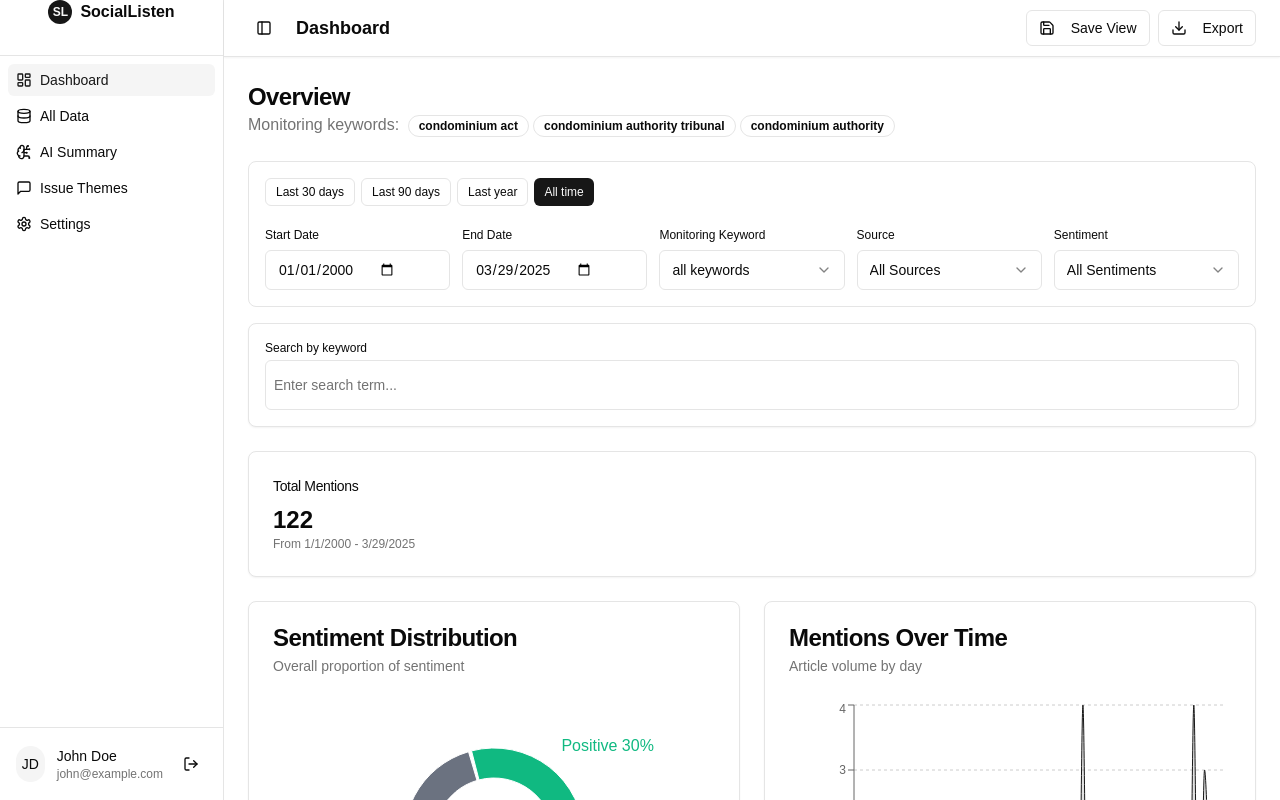
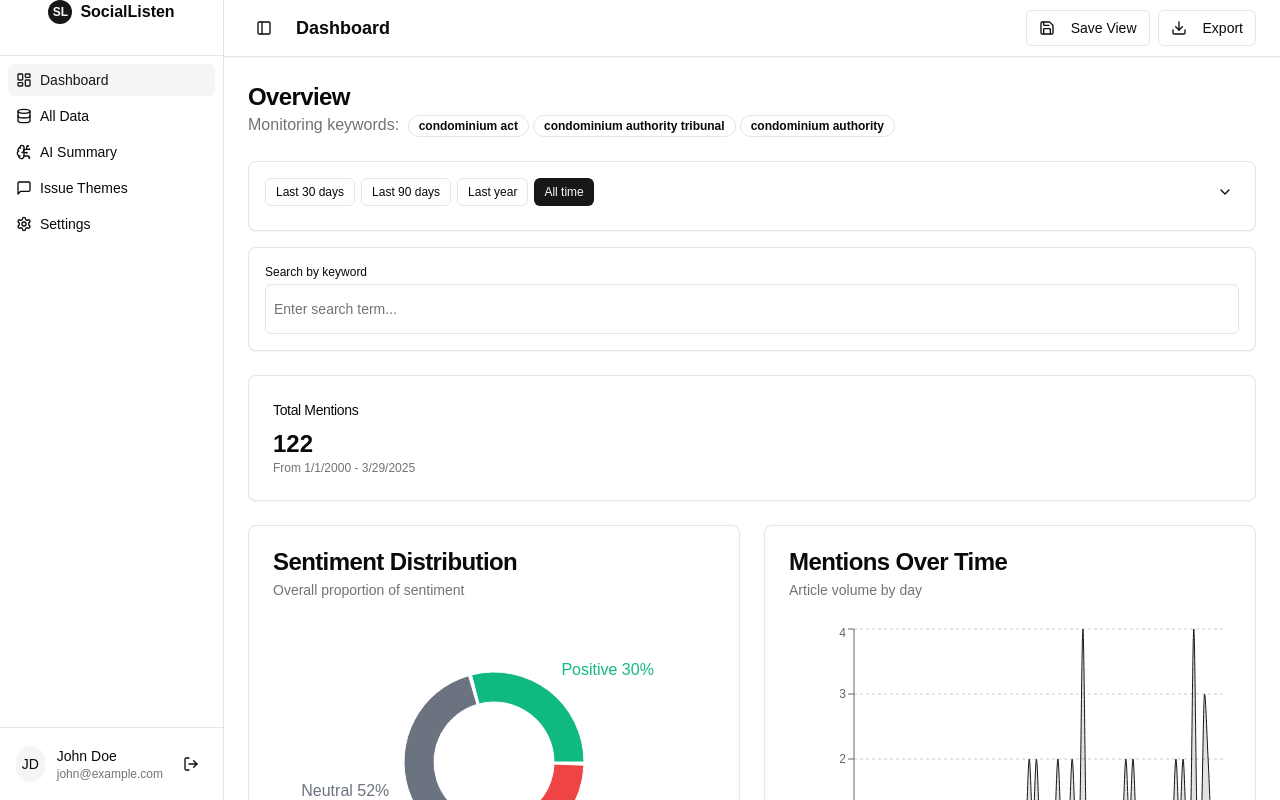
Before and after one commit to MazRadwan/social, a Next.js app: page /dashboard in a window 1280 px wide. Shown: the top 800 px of the page. Built offline with nearby package versions, Linux system fonts and the light colour scheme.

Commit message:
Add collapsible filter bar to provide more space for charts

```diff
--- a/components/dashboard/filter-bar.tsx
+++ b/components/dashboard/filter-bar.tsx
@@ -1,7 +1,7 @@
 "use client"
 
 import { useState, useEffect } from 'react'
-import { X } from 'lucide-react'
+import { X, ChevronDown, ChevronUp } from 'lucide-react'
 import { DateRange } from 'react-day-picker'
 import { Button } from '@/components/ui/button'
 import { Input } from '@/components/ui/input'
@@ -42,6 +42,7 @@ export function FilterBar({ onFilterChange, availableSources, initialFilters }:
       to: new Date(),
     }
   )
+  const [filtersExpanded, setFiltersExpanded] = useState<boolean>(false)
 
   // Initialize searchTags from initialFilters if keyword exists
   useEffect(() => {
@@ -331,11 +332,16 @@ export function FilterBar({ onFilterChange, availableSources, initialFilters }:
     onFilterChange(newFilters);
   }
 
+  // Toggle filters expanded/collapsed state
+  const toggleFilters = () => {
+    setFiltersExpanded(!filtersExpanded);
+  };
+
   return (
     <div className="space-y-4">
-      <div className="bg-card border rounded-lg p-3 sm:p-4 w-full">
-        <div className="space-y-4">
-          {/* Date Range Quick Buttons - Moved to top */}
+      <Card className="bg-card border rounded-lg w-full">
+        <CardContent className="p-3 sm:p-4">
+          <div className="flex items-center justify-between mb-2">
             <div className="flex flex-wrap gap-1.5">
               <Button
                 variant={isLastXDays(date, 30) ? "default" : "outline"}
@@ -369,97 +375,106 @@ export function FilterBar({ onFilterChange, availableSources, initialFilters }:
               >
                 All time
               </Button>
+            </div>
 
+            <div className="flex items-center gap-2">
               {/* Clear Filters Button */}
               {(searchTags.length > 0 || selectedKeyword !== 'all keywords' || source !== 'all' || sentiment !== 'all') && (
                 <Button
                   variant="outline"
                   size="sm"
                   onClick={handleClearFilters}
-                className="ml-auto h-7 text-xs px-2.5"
+                  className="h-7 text-xs px-2.5"
                 >
                   Clear Filters
                   <X className="ml-1 h-3 w-3" />
                 </Button>
               )}
-          </div>
 
-          {/* Single row layout with all filters */}
-          <div className="grid grid-cols-1 md:grid-cols-2 lg:grid-cols-5 gap-2 md:gap-3">
-            {/* Start Date */}
-            <div>
-              <Label htmlFor="start-date" className="text-xs">Start Date</Label>
-              <div className="flex items-center mt-1">
-                <Input
-                  id="start-date"
-                  type="date"
-                  value={date?.from ? format(date.from, 'yyyy-MM-dd') : ''}
-                  onChange={(e) => {
-                    const newValue = e.target.value;
-                    const fromDate = newValue ? parseISO(newValue) : new Date(2000, 0, 1);
-                    const toDate = date?.to || new Date();
-                    handleDateChange({ from: fromDate, to: toDate });
-                  }}
-                  className="w-full"
-                />
+              {/* Toggle Expand/Collapse Button */}
+              <Button
+                variant="ghost"
+                size="sm"
+                onClick={toggleFilters}
+                className="h-7 w-7 p-0"
+                aria-label={filtersExpanded ? "Collapse filters" : "Expand filters"}
+              >
+                {filtersExpanded ? (
+                  <ChevronUp className="h-4 w-4" />
+                ) : (
+                  <ChevronDown className="h-4 w-4" />
+                )}
+              </Button>
             </div>
           </div>
 
-            {/* End Date */}
+          {/* Collapsible content */}
+          {filtersExpanded && (
+            <div className="space-y-4">
+              {/* Single row layout with all filters */}
+              <div className="grid grid-cols-1 md:grid-cols-2 lg:grid-cols-5 gap-2 md:gap-3">
+                {/* Start Date Input */}
+                <div>
+                  <Label htmlFor="start-date" className="text-xs">Start Date</Label>
+                  <DateRangePicker
+                    dateRange={date}
+                    onDateRangeChange={handleDateChange}
+                    className="mt-1 w-full"
+                  />
+                </div>
+
+                {/* End Date Input */}
                 <div>
                   <Label htmlFor="end-date" className="text-xs">End Date</Label>
-              <div className="flex items-center mt-1">
-                <Input
-                  id="end-date"
-                  type="date"
-                  value={date?.to ? format(date.to, 'yyyy-MM-dd') : ''}
-                  onChange={(e) => {
-                    const newValue = e.target.value;
-                    const toDate = newValue ? parseISO(newValue) : new Date();
-                    const fromDate = date?.from || new Date(2000, 0, 1);
-                    handleDateChange({ from: fromDate, to: toDate });
-                  }}
-                  className="w-full"
+                  <DateRangePicker
+                    dateRange={date}
+                    onDateRangeChange={handleDateChange}
+                    className="mt-1 w-full"
                   />
                 </div>
-            </div>
 
-            {/* Monitoring Keyword Dropdown - Replaced keyword input */}
+                {/* Monitoring Keyword Dropdown */}
                 <div>
                   <Label htmlFor="monitoring-keyword" className="text-xs">Monitoring Keyword</Label>
-              <Select value={selectedKeyword} onValueChange={handleSelectedKeywordChange}>
+                  <Select
+                    value={selectedKeyword}
+                    onValueChange={handleSelectedKeywordChange}
+                  >
                     <SelectTrigger id="monitoring-keyword" className="mt-1 w-full">
-                  <SelectValue placeholder="All Keywords" />
+                      <SelectValue placeholder="Select keyword" />
                     </SelectTrigger>
                     <SelectContent>
-                  {MONITORING_KEYWORDS.map((kw) => (
-                    <SelectItem key={kw} value={kw}>
-                      {kw}
+                      {MONITORING_KEYWORDS.map((keyword) => (
+                        <SelectItem key={keyword} value={keyword}>
+                          {keyword}
                         </SelectItem>
                       ))}
                     </SelectContent>
                   </Select>
                 </div>
 
-            {/* Source Filter */}
+                {/* Source Dropdown */}
                 <div>
                   <Label htmlFor="source" className="text-xs">Source</Label>
-              <Select value={source} onValueChange={handleSourceChange}>
+                  <Select
+                    value={source}
+                    onValueChange={handleSourceChange}
+                  >
                     <SelectTrigger id="source" className="mt-1 w-full">
-                  <SelectValue placeholder="All Sources" />
+                      <SelectValue placeholder="Select source" />
                     </SelectTrigger>
                     <SelectContent>
                       <SelectItem value="all">All Sources</SelectItem>
-                  {availableSources.map((src) => (
-                    <SelectItem key={src} value={src}>
-                      {src}
+                      {availableSources.map((source) => (
+                        <SelectItem key={source} value={source}>
+                          {source}
                         </SelectItem>
                       ))}
                     </SelectContent>
                   </Select>
                 </div>
 
-            {/* Sentiment Filter */}
+                {/* Sentiment Dropdown */}
                 <div>
                   <Label htmlFor="sentiment" className="text-xs">Sentiment</Label>
                   <Select
@@ -467,7 +482,7 @@ export function FilterBar({ onFilterChange, availableSources, initialFilters }:
                     onValueChange={handleSentimentChange}
                   >
                     <SelectTrigger id="sentiment" className="mt-1 w-full">
-                  <SelectValue placeholder="All Sentiments" />
+                      <SelectValue placeholder="Select sentiment" />
                     </SelectTrigger>
                     <SelectContent>
                       <SelectItem value="all">All Sentiments</SelectItem>
@@ -520,7 +535,9 @@ export function FilterBar({ onFilterChange, availableSources, initialFilters }:
                 </div>
               )}
             </div>
-      </div>
+          )}
+        </CardContent>
+      </Card>
 
       {/* Keyword Search Field - Moved below filter bar */}
       <Card className="bg-card border rounded-lg w-full">
```
Lines whose indentation alone changed are shown as unchanged.
